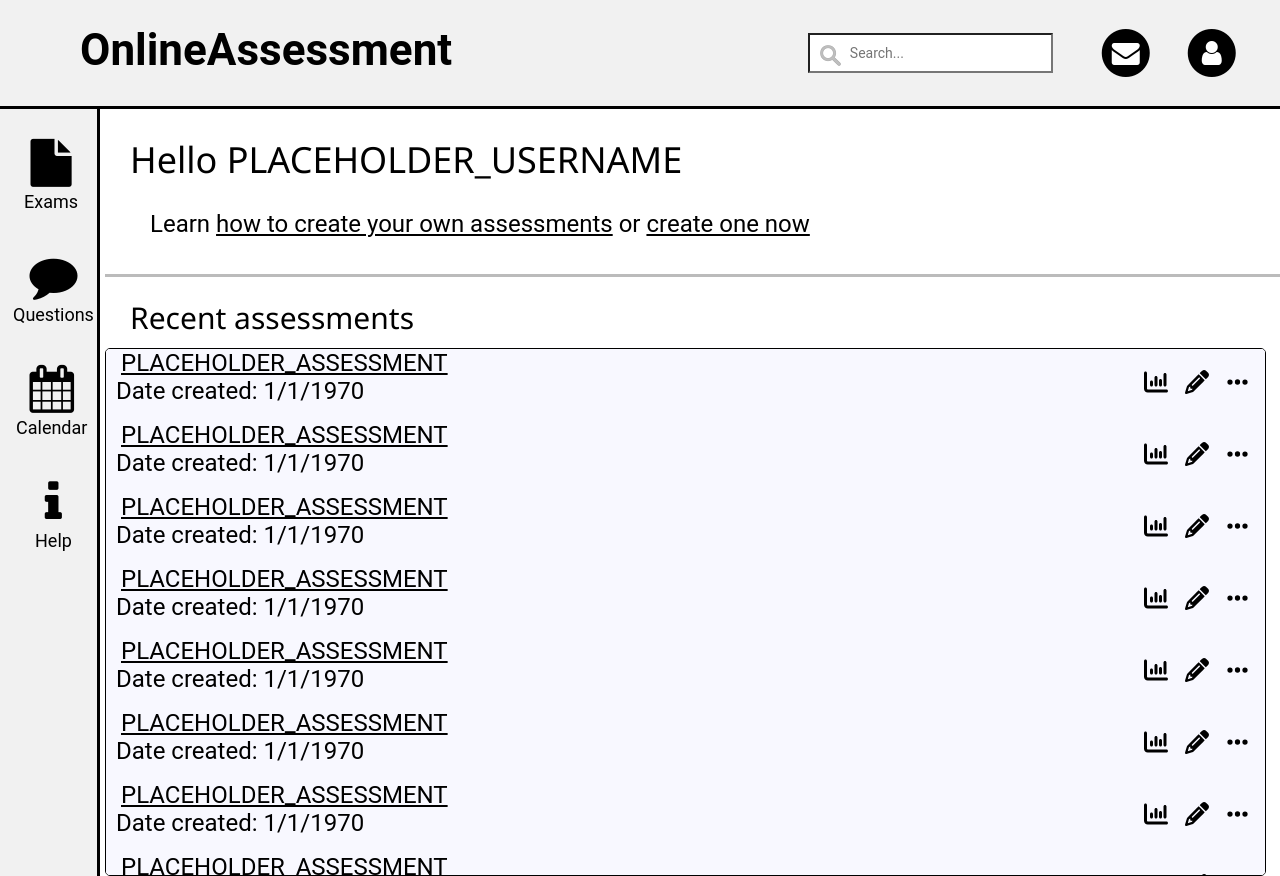
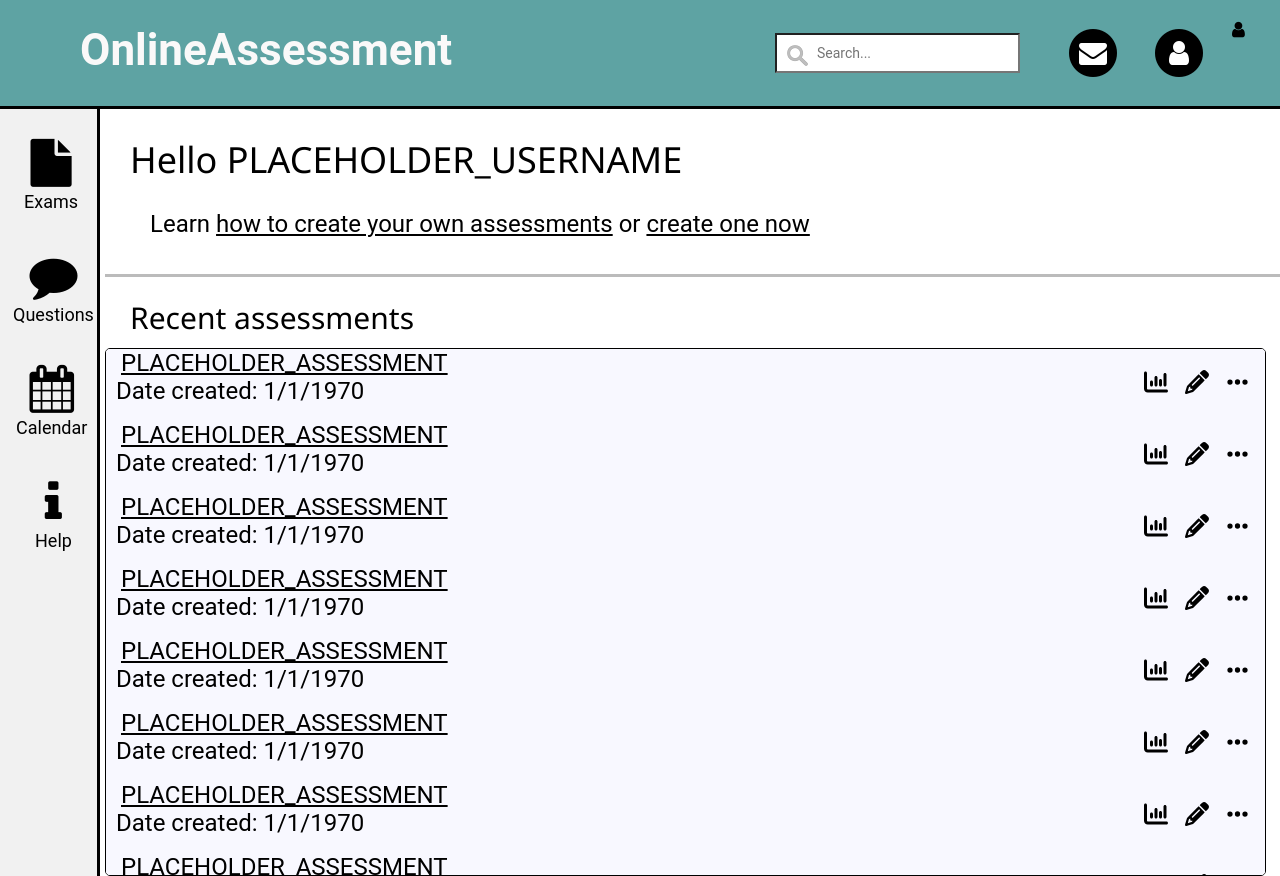
Before and after one commit to IGabrielIli/OnlineAssessment-Gr3, a React (Create React App) app in the folder FrontEnd/: page /dashboard in a window 1280 px wide. Built offline with nearby package versions, Linux system fonts and the light colour scheme.

Commit message:
css colours

```diff
--- a/FrontEnd/package.json
+++ b/FrontEnd/package.json
@@ -15,7 +15,7 @@
     "react": "^17.0.2",
     "react-dom": "^17.0.2",
     "react-router-dom": "^6.2.2",
-    "react-scripts": "^2.1.3",
+    "react-scripts": "^2.1.8",
     "web-vitals": "^2.1.4"
   },
   "scripts": {
--- a/FrontEnd/src/Core/Dashboard.js
+++ b/FrontEnd/src/Core/Dashboard.js
@@ -67,6 +67,9 @@ class Dashboard extends React.Component {
                           <i class="fa fa-user fa-stack-1x" style={{color: "white"}}></i>
                         </span>
                       </a>
+                      <a href="#" class="3dots">
+                      <i class="fa fa-user" style={{color:"black"}}></i>
+                      </a>
                   </div>
               </div>
               <div class="w3-sidebar w3-light-grey w3-bar-block" style={{ width: "100px", borderRightStyle:"solid", borderRightWidth: "5", borderRightColor: "black", overflowY: "hidden", overflowX:"hidden"}}>
--- a/FrontEnd/src/Core/Home.js
+++ b/FrontEnd/src/Core/Home.js
@@ -7,7 +7,7 @@ class Home extends React.Component {
             <div class="div_home">
                 <Link to="/t">
                     <button class="button">
-                        Test
+                        dsadsad
                     </button>
                 </Link>
                 <Link to="/dashboard">
--- a/FrontEnd/src/index.css
+++ b/FrontEnd/src/index.css
@@ -90,7 +90,8 @@ hr.solid {
 
 .header {
   overflow: hidden;
-  background-color: #f1f1f1;
+  background-color: #5EA3A3;
+
   padding: 20px 10px;
   border-color: black;
   border-width: 3px;
@@ -127,6 +128,7 @@ input[type=text] {
 }
 
 .header a.logo {
+  color: #FAF9F9;
   padding-left: 70px;
   padding-top: 20px;
   font-size: 44px;
```
Also changed, not shown: 1 other file (tests, documents, lock files or other folders).
